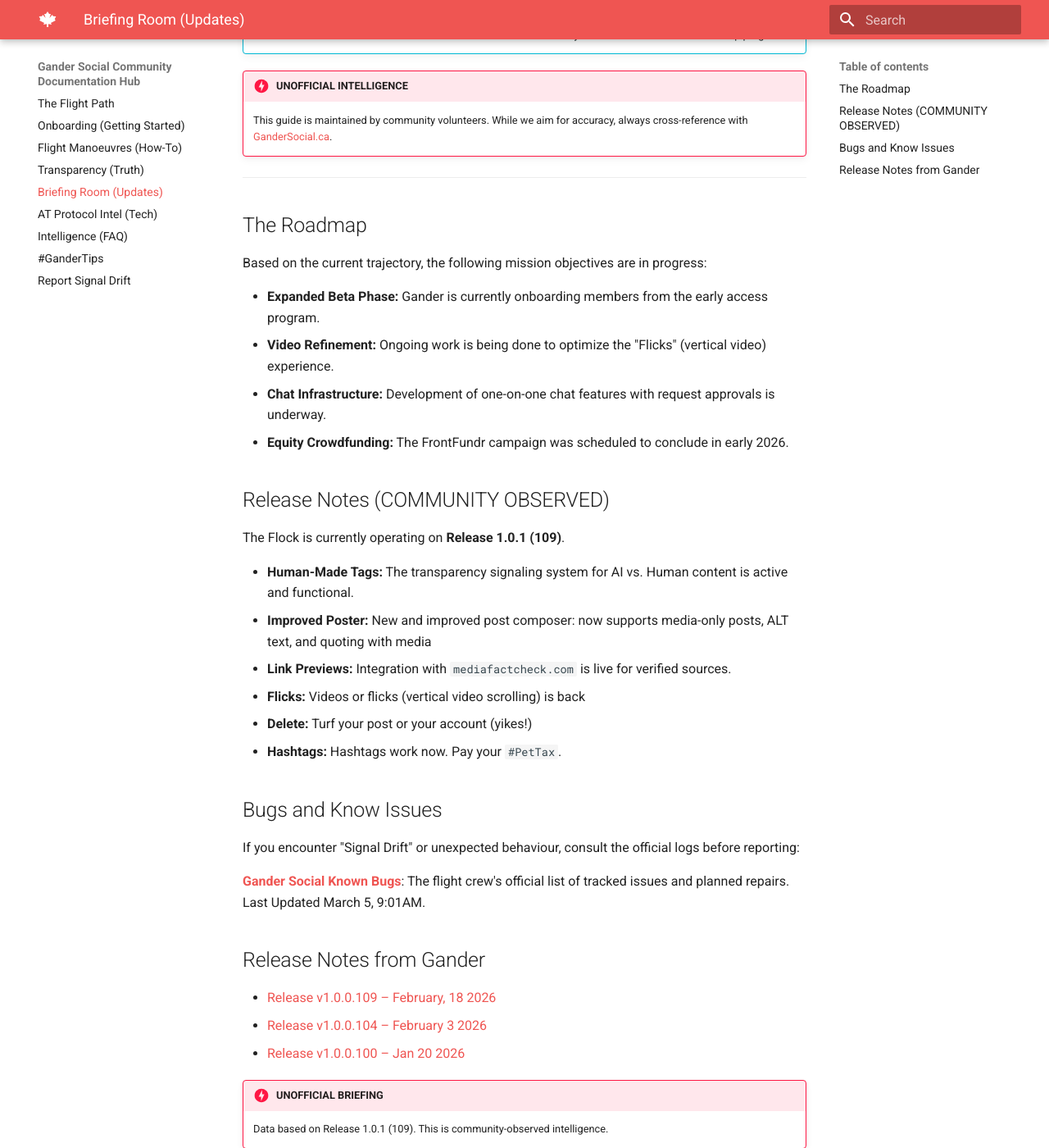
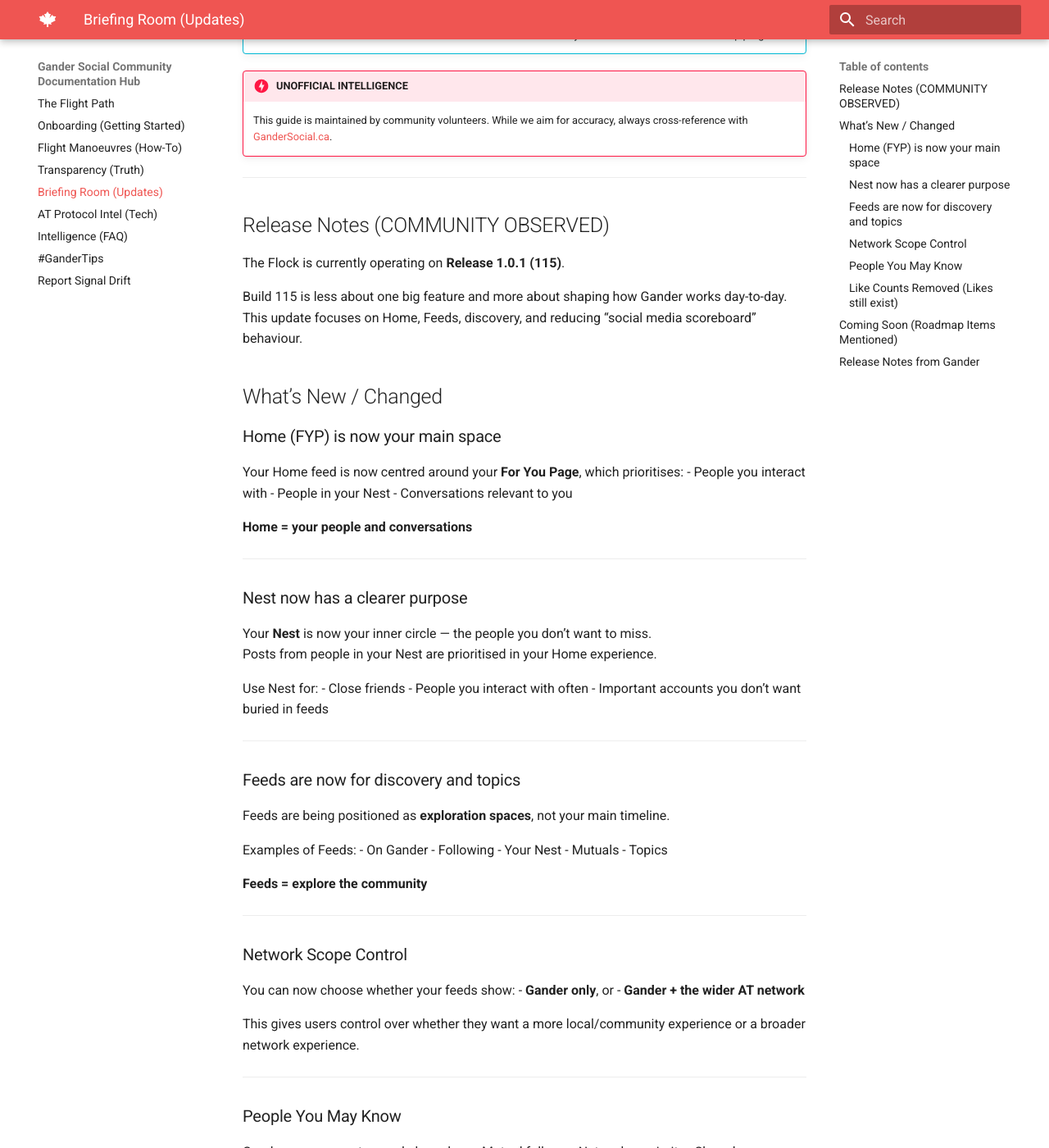
Before and after one commit to jasonbutt/gander-social-docs, an MkDocs documentation site: the page built from docs/briefing-room.md, in a window 1280 px wide and 1400 px high, scrolled down 197 px. Shown: the whole window at 82% size. Built offline with MkDocs 1.6.1 and Material for MkDocs 9.7.7, drawn with Linux system fonts in a browser that asks for light colours; some of the changed text lies outside the part shown.

Commit message:
update 115 funtions

```diff
--- a/docs/briefing-room.md
+++ b/docs/briefing-room.md
@@ -8,27 +8,94 @@
 
 ---
 
-## The Roadmap
-
-Based on the current trajectory, the following mission objectives are in progress:
-
-- **Expanded Beta Phase:** Gander is currently onboarding members from the early access program.
-- **Video Refinement:** Ongoing work is being done to optimize the "Flicks" (vertical video) experience.
-- **Chat Infrastructure:** Development of one-on-one chat features with request approvals is underway.
-- **Equity Crowdfunding:** The FrontFundr campaign was scheduled to conclude in early 2026.
-
 ## Release Notes (COMMUNITY OBSERVED)
 
-The Flock is currently operating on **Release 1.0.1 (109)**.
+The Flock is currently operating on **Release 1.0.1 (115)**.
 
-- **Human-Made Tags:** The transparency signaling system for AI vs. Human content is active and functional.
-- **Improved Poster:** New and improved post composer: now supports media-only posts, ALT text, and quoting with media
-- **Link Previews:** Integration with `mediafactcheck.com` is live for verified sources.
-- **Flicks:** Videos or flicks (vertical video scrolling) is back
-- **Delete:** Turf your post or your account (yikes!)
-- **Hashtags:** Hashtags work now. Pay your `#PetTax`.
+Build 115 is less about one big feature and more about shaping how Gander works day-to-day. This update focuses on Home, Feeds, discovery, and reducing “social media scoreboard” behaviour.
 
-## Bugs and Know Issues
+## What’s New / Changed
+
+### Home (FYP) is now your main space
+Your Home feed is now centred around your **For You Page**, which prioritises:
+- People you interact with
+- People in your Nest
+- Conversations relevant to you
+
+**Home = your people and conversations**
+
+---
+
+### Nest now has a clearer purpose
+Your **Nest** is now your inner circle — the people you don’t want to miss.
+Posts from people in your Nest are prioritised in your Home experience.
+
+Use Nest for:
+- Close friends
+- People you interact with often
+- Important accounts you don’t want buried in feeds
+
+---
+
+### Feeds are now for discovery and topics
+Feeds are being positioned as **exploration spaces**, not your main timeline.
+
+Examples of Feeds:
+- On Gander
+- Following
+- Your Nest
+- Mutuals
+- Topics
+
+**Feeds = explore the community**
+
+---
+
+### Network Scope Control
+You can now choose whether your feeds show:
+- **Gander only**, or
+- **Gander + the wider AT network**
+
+This gives users control over whether they want a more local/community experience or a broader network experience.
+
+---
+
+### People You May Know
+Gander now suggests people based on:
+- Mutual follows
+- Network proximity
+- Shared connections
+
+This helps new users find their community faster.
+
+---
+
+### Like Counts Removed (Likes still exist)
+You can still like posts and people still get notifications.
+However, **public like counts are no longer shown**.
+
+The goal is to:
+- Reduce popularity contests
+- Reduce social comparison
+- Focus more on conversation and community
+- Avoid “viral chasing” behaviour
+
+This is a design choice to encourage **quality discussion over engagement metrics**.
+
+---
+
+## Coming Soon (Roadmap Items Mentioned)
+- Accessibility improvements
+- Dark mode
+- French language support
+- Human verification
+- SMS login
+- Passkeys
+- Groups
+- Browser-based app
+- Cross-network posting
+- More reactions and post metrics
+
 
 If you encounter "Signal Drift" or unexpected behaviour, consult the official logs before reporting:
 
@@ -36,10 +103,11 @@
 
 ## Release Notes from Gander
 
+- [Release v1.0.0.115 – March, 31 2026](https://gandersocial.ca/blog/oh-we-did-some-stuff-in-this-release-of-gander/)
 - [Release v1.0.0.109 – February, 18 2026](https://gandersocial.ca/blog/release-v1-0-0-109-february-18-2026/)
 - [Release v1.0.0.104 – February 3 2026](https://gandersocial.ca/blog/release-v1-0-0-104-february-3-2026/)
 - [Release v1.0.0.100 – Jan 20 2026](https://gandersocial.ca/blog/release-v1-0-0-100-jan-20-2026/)
 
 !!! danger "UNOFFICIAL BRIEFING"
-    Data based on Release 1.0.1 (109).
+    Data based on Release 1.0.1 (115).
     This is community-observed intelligence.
```
Also changed, not shown: docs/getting-started.md (+1 -1 lines), docs/how-to.md (+1 -1 lines), docs/index.md (+1 -1 lines), docs/transparency.md (+1 -1 lines).
